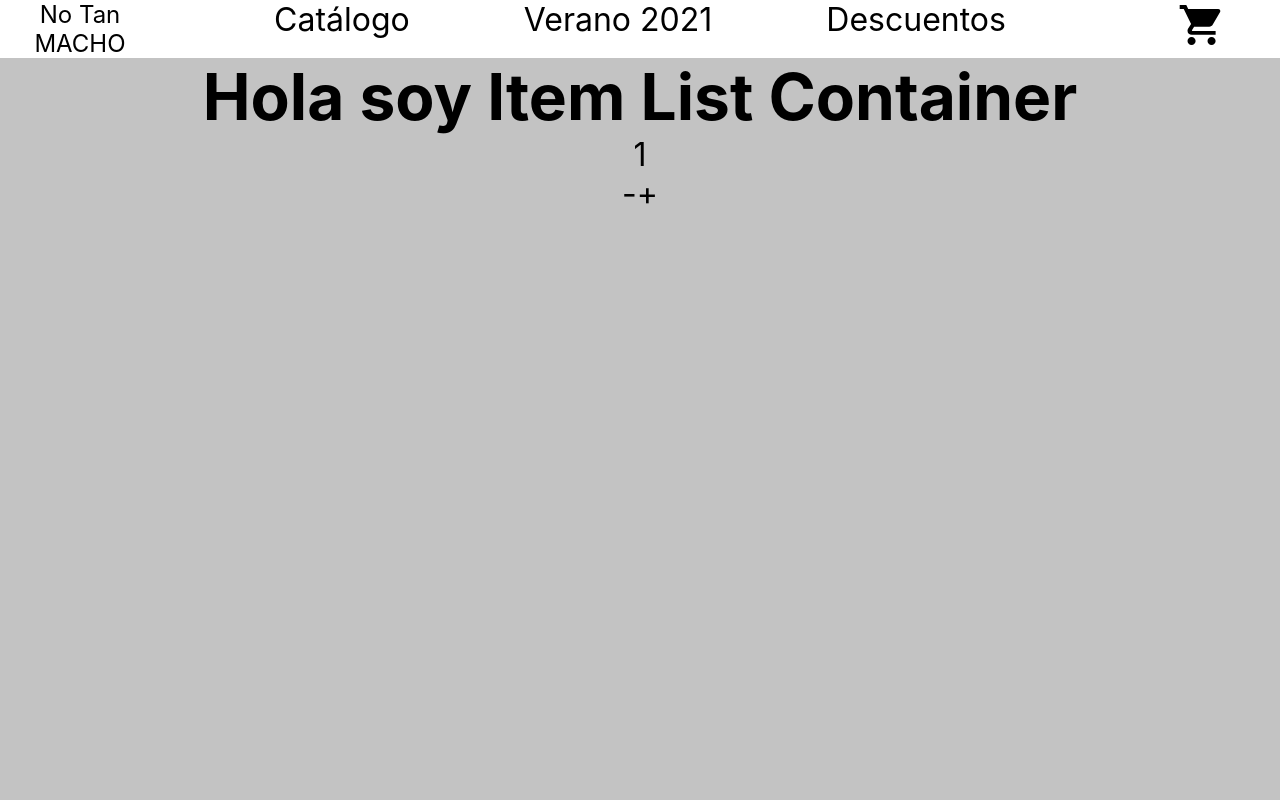
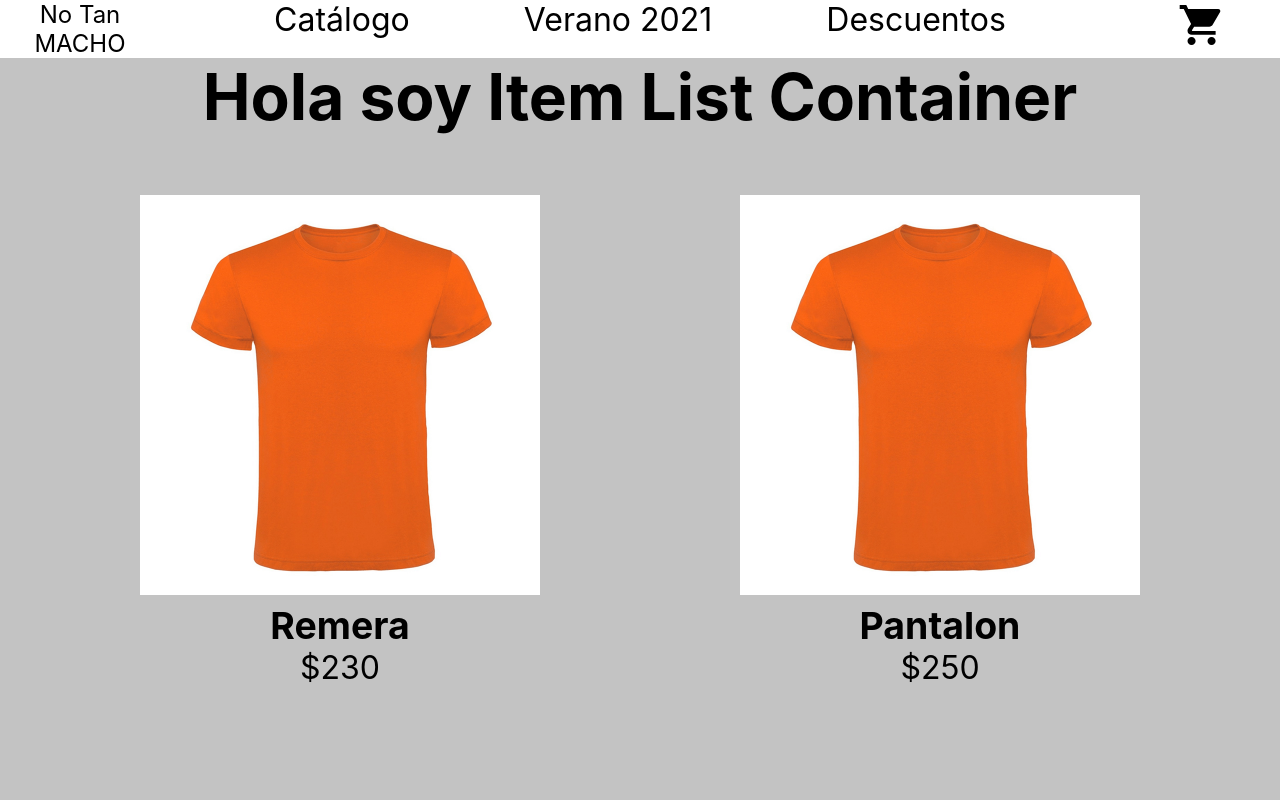
Before and after one commit to PedroCazala/notanmacho, a React (Create React App) app: page / in a window 1280 px wide. Shown: the top 800 px of the page. Built offline with nearby package versions, Linux system fonts and the light colour scheme.

Commit message:
Se creo item e itemList y mock(para simular una API)

```diff
--- a/src/App.css
+++ b/src/App.css
@@ -1,5 +1,7 @@
 @import 'components/Menu.css';
 @import 'components/Logo.css';
+@import 'components/Item/item.css';
+@import 'components/Item/itemList.css';
 
 * {
   margin: 0;
--- a/src/App.js
+++ b/src/App.js
@@ -8,7 +8,7 @@ function App() {
     <div className="App">
       <Menu/>
       <ItemListContainer greeting="Hola soy Item List Container"/>
-      <ItemCount stock={20} initial={1} onAdd={'Ya no tenemos estock de este producto'}/>
+      <ItemCount stock={20} initial={1} onAdd={'Ya no tenemos stock de este producto'}/>
     </div>
   );
 }
--- /dev/null
+++ b/src/components/Item/Item.jsx
@@ -0,0 +1,15 @@
+import React from 'react'
+// import { getFetch } from '../../helpers/mock'
+
+// getFetch
+function Item({prod}) {
+    return (
+        <div className='item'>
+            <img src={prod.img1} alt="" />
+            <h3>{prod.nombre}</h3>
+            <p>${prod.precio}</p>
+        </div>
+    )
+}
+
+export default Item
--- /dev/null
+++ b/src/components/Item/ItemList.jsx
@@ -0,0 +1,14 @@
+import React from 'react'
+import Item from './Item'
+// import ItemListContainer from '../ItemListContainer/ItemListContainer'
+
+
+function ItemList({productos}) {
+    return (
+        <div className='itemList'>
+            {productos.map(producto=><Item prod={producto}/>)}
+        </div>
+    )
+}
+
+export default ItemList
--- /dev/null
+++ b/src/components/Item/item.css
@@ -0,0 +1,7 @@
+.item{
+    margin: 60px;
+}
+.item > img{
+    max-width: 400px;
+    max-height: 400px;
+}
--- /dev/null
+++ b/src/components/Item/itemList.css
@@ -0,0 +1,5 @@
+.itemList{
+    display: flex;
+    flex-flow: row wrap;
+    justify-content: space-evenly;
+}
--- a/src/components/ItemListContainer/ItemListContainer.js
+++ /dev/null
@@ -1,13 +0,0 @@
-import React from 'react'
-
-function ItemListContainer({greeting}) {
-    return (
-        <div>
-            <h1>
-                {greeting}
-            </h1>
-        </div>
-    )
-}
-
-export default ItemListContainer
--- /dev/null
+++ b/src/components/ItemListContainer/ItemListContainer.jsx
@@ -0,0 +1,29 @@
+import {React,useEffect,useState} from 'react'
+import { getFetch } from '../../helpers/mock'
+import ItemList from '../Item/ItemList'
+import loadingImg from '../../assets/images/logos/loading_gif.gif'
+
+function ItemListContainer({greeting}) {
+    const [productos, setProductos] = useState([]);
+    const [loading, setLoading] = useState(true)
+
+    useEffect(()=>{
+        getFetch
+        .then(resp => setProductos(resp))
+        .catch(err=>console.log(err))
+        .finally(()=>setLoading(false))
+    },[])
+    console.log(productos)
+    return (
+        <div>
+            <h1>
+                {greeting}
+            </h1>
+            {loading ? <img src={loadingImg} alt="Rueda de cargando" />
+            :
+            <ItemList productos={productos}/>}
+        </div>
+    )
+}
+
+export default ItemListContainer
--- /dev/null
+++ b/src/helpers/mock.js
@@ -0,0 +1,21 @@
+import imagenPrueba from '../assets/images/productos/1.png'
+const productos = [
+    {id:'1',nombre:'Remera', precio:230, img1:imagenPrueba,img2:'f',stock:10},
+    {id:'2',nombre:'Pantalon', precio:250, img1:imagenPrueba,img2:'f',stock:45},
+    {id:'3',nombre:'Ojotas', precio:800, img1:imagenPrueba,img2:'f',stock:5},
+    {id:'4',nombre:'Mochila', precio:460, img1:imagenPrueba,img2:'f',stock:2},
+    {id:'5',nombre:'Riñonera', precio:120, img1:imagenPrueba,img2:'f',stock:7}
+]
+
+export const getFetch = new Promise(
+    (resolve,reject) =>{
+        const condicion =true;
+        if(condicion){
+            setTimeout(()=>{
+                resolve(productos)
+            }, 2000)
+        }else{
+            reject('Error')
+        }
+    }
+)
```
Also changed, not shown: src/assets/images/logos/loading_gif.gif (added), src/assets/images/productos/1.png (added).
